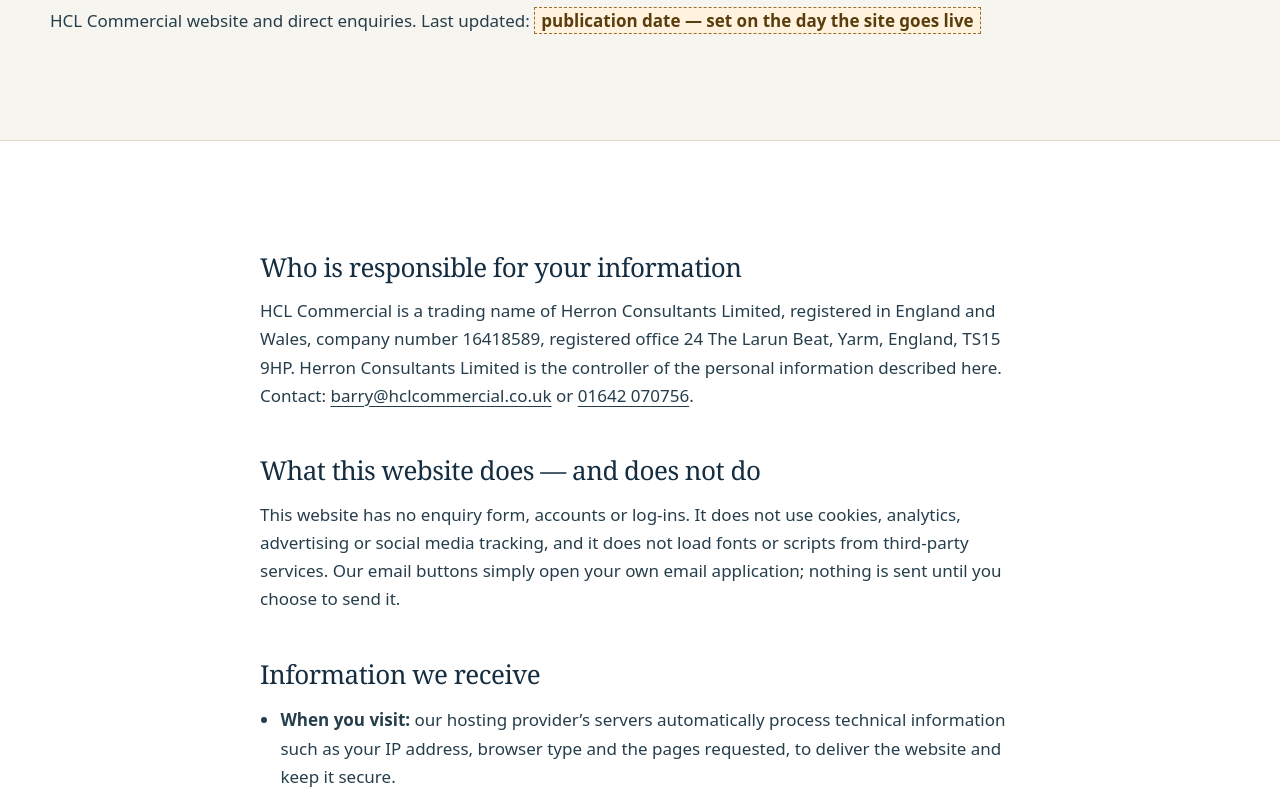
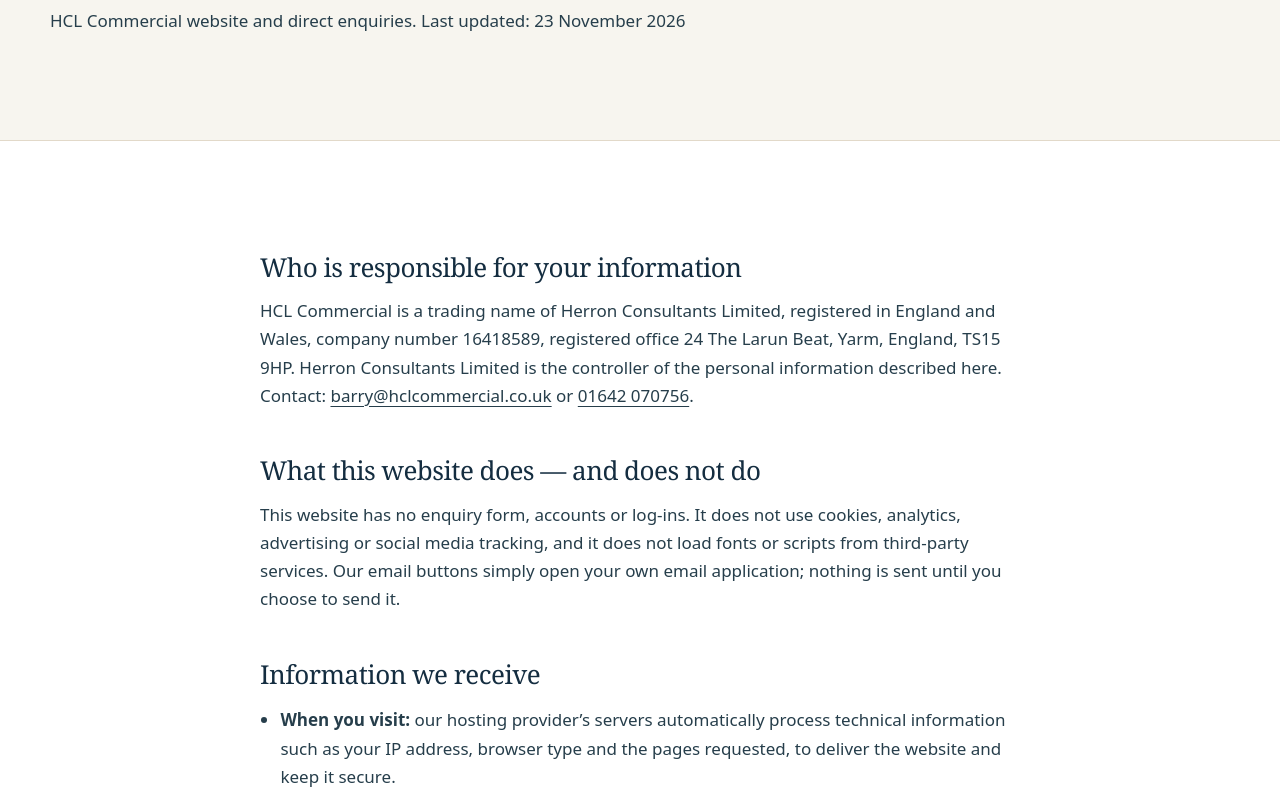
Before and after one commit to HCLBrokerReset/hcl-commercial, a plain HTML site: page privacy.html in a window 1280 px wide. Shown: the part 306-1094 px from the top of the page. Drawn offline with Linux system fonts and the light colour scheme.

Commit message:
Set privacy notice publication date for launch
Co-Authored-By: Claude Opus 5.5 <noreply@anthropic.com>
Claude-Session: https://claude.ai/code/session_015TDRzXbmx8nyX2UamtDBeA

```diff
--- a/assets/home.css
+++ b/assets/home.css
@@ -208,8 +208,6 @@ img { max-width: 100%; }
   .site-header, .menu-toggle, .hero-actions { display: none !important; }
   .approach, .hero-panel, .sector-card, .site-footer { background: none !important; color: #000 !important; }
 }
-/* Pre-launch marker on the privacy page (publication date) — remove at go-live */
-mark.todo { background: #fff3df; color: #5a3d0c; border: 1px dashed var(--gold); padding: 1px 6px; font-weight: 600; }
 /* Enquiry call to action */
 .hero-note { margin: 22px 0 0; font-size: 15px; color: var(--muted); max-width: 520px; }
 .cta-steps { list-style: none; counter-reset: cta; margin: 26px 0 0; padding: 0; }
--- a/privacy.html
+++ b/privacy.html
@@ -36,7 +36,7 @@
       <div class="wrap">
         <p class="eyebrow">Legal</p>
         <h1>Privacy notice</h1>
-        <p>HCL Commercial website and direct enquiries. Last updated: <mark class="todo">publication date — set on the day the site goes live</mark></p>
+        <p>HCL Commercial website and direct enquiries. Last updated: 23 November 2026</p>
       </div>
     </div>
 
```
